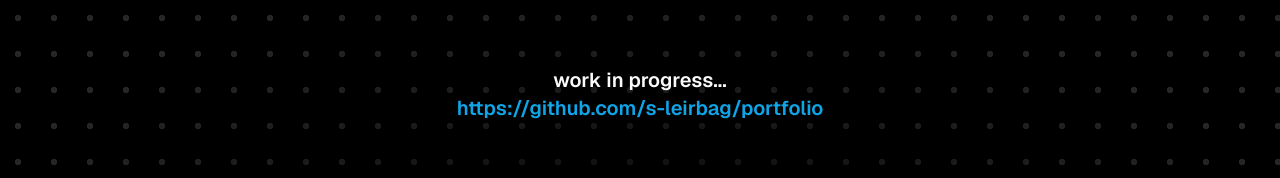
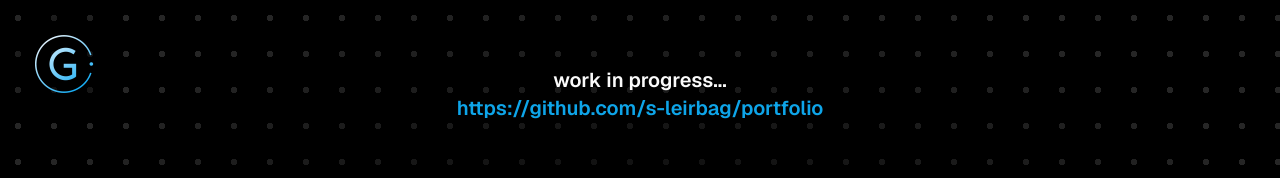
Before and after one commit to s-leirbag/portfolio, a Next.js app: page / in a window 1280 px wide. Shown: the top 178 px of the page. Built offline with nearby package versions, Linux system fonts and the light colour scheme.

Commit message:
added logo to return home

```diff
--- a/app/layout.tsx
+++ b/app/layout.tsx
@@ -1,6 +1,8 @@
 import { Analytics } from "@vercel/analytics/react";
 import type { Metadata } from "next";
 import { Geist, Geist_Mono } from "next/font/google";
+import Image from "next/image";
+import Link from "next/link";
 import "./globals.css";
 
 const geistSans = Geist({
@@ -19,20 +21,20 @@
   icons: {
     icon: [
       {
-        url: '/logo-1-dot-fat-light.png',
+        url: "/logo-1-dot-fat-light.png",
       },
       {
-        media: '(prefers-color-scheme: dark)',
-        url: '/logo-1-dot-fat-dark.png',
+        media: "(prefers-color-scheme: dark)",
+        url: "/logo-1-dot-fat-dark.png",
       },
     ],
     apple: [
       {
-        url: '/logo-1-dot-fat-180-light.png',
+        url: "/logo-1-dot-fat-180-light.png",
       },
       {
-        media: '(prefers-color-scheme: dark)',
-        url: '/logo-1-dot-fat-180-light.png',
+        media: "(prefers-color-scheme: dark)",
+        url: "/logo-1-dot-fat-180-light.png",
       },
     ],
   },
@@ -48,6 +50,22 @@
       <body
         className={`${geistSans.variable} ${geistMono.variable} antialiased bg-black text-neutral-50`}
       >
+        <div
+          className="absolute w-32 p-8"
+          style={{
+            background: "radial-gradient(ellipse, black 0%, transparent 70%)",
+          }}
+        >
+          <Link href={"/"}>
+            <Image
+              src="/logo-1-dot-fat-dark.png"
+              alt="logo"
+              width={512}
+              height={512}
+              priority
+            />
+          </Link>
+        </div>
         {children}
         <Analytics />
       </body>
```
